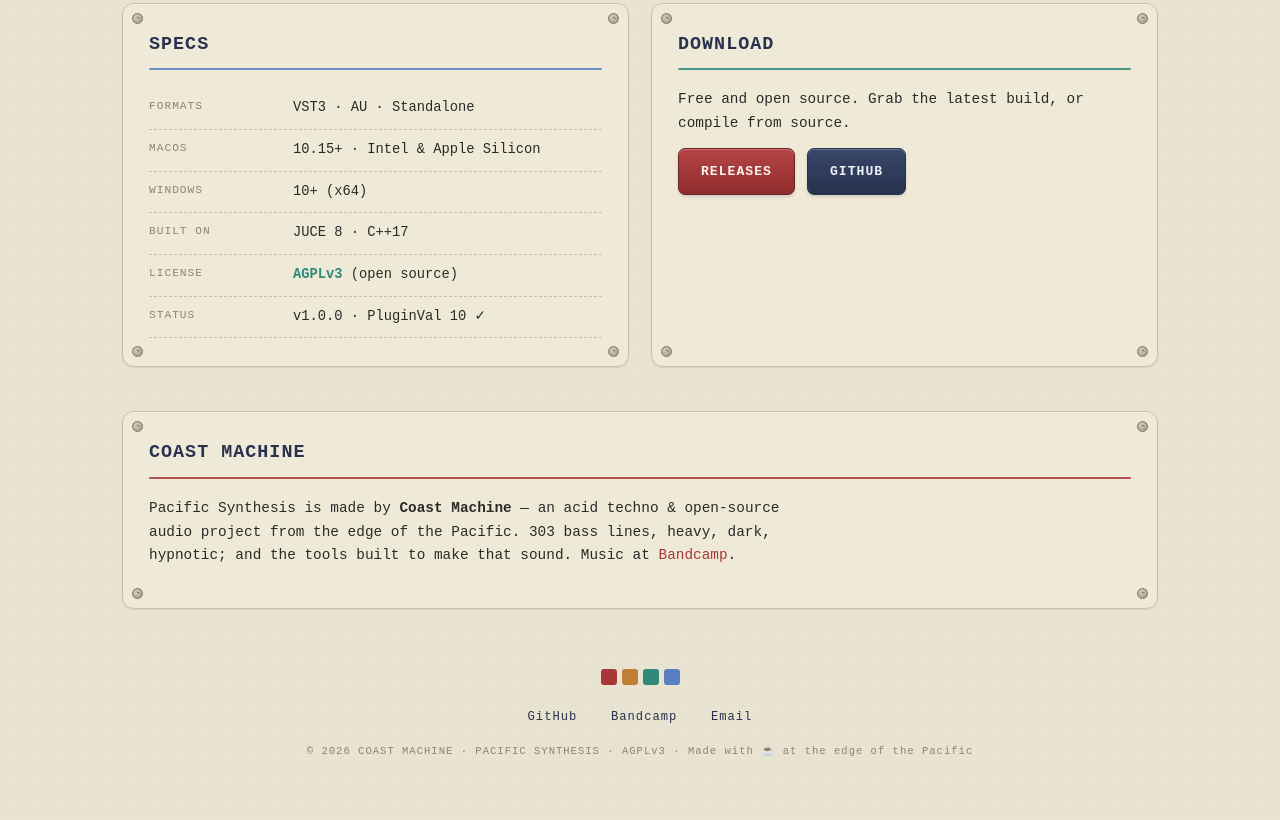
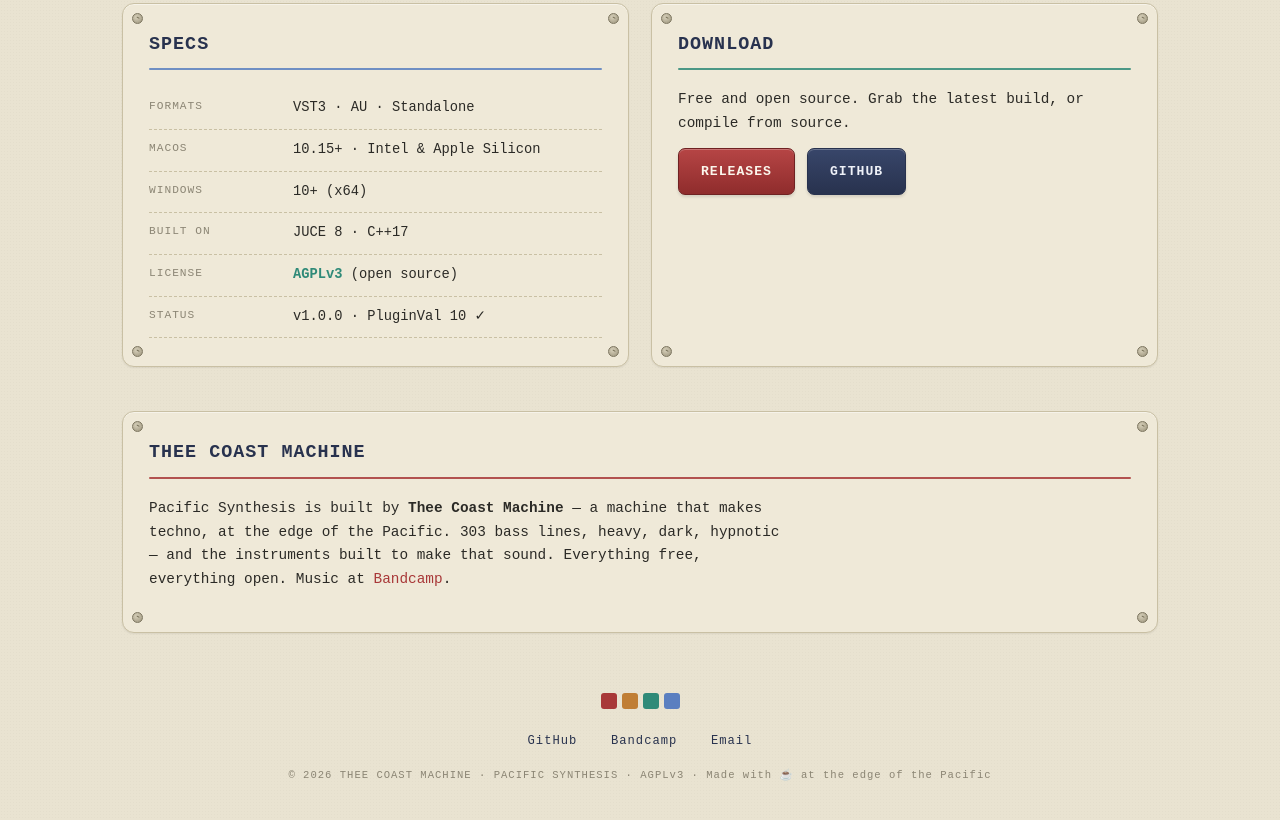
Before and after one commit to theclash006-design/theclash006-design.github.io, a plain HTML site: page index.html in a window 1280 px wide. Shown: the part 1638-2458 px from the top of the page. Drawn offline with Linux system fonts and the light colour scheme.

Commit message:
About: a machine that makes techno

```diff
--- a/index.html
+++ b/index.html
@@ -3,9 +3,9 @@
 <head>
 <meta charset="UTF-8">
 <meta name="viewport" content="width=device-width, initial-scale=1.0">
-<title>Pacific Synthesis — Coast Machine</title>
-<meta name="description" content="Pacific Synthesis — a free lo-fi drum & bass synthesizer with a built-in 16-step sequencer. VST3 / AU, macOS & Windows. By Coast Machine.">
-<meta property="og:title" content="Pacific Synthesis — Coast Machine">
+<title>Pacific Synthesis — Thee Coast Machine</title>
+<meta name="description" content="Pacific Synthesis — a free lo-fi drum & bass synthesizer with a built-in 16-step sequencer. VST3 / AU, macOS & Windows. By Thee Coast Machine.">
+<meta property="og:title" content="Pacific Synthesis — Thee Coast Machine">
 <meta property="og:description" content="Free lo-fi drum & bass synthesizer with a built-in 16-step sequencer.">
 <meta property="og:image" content="img/plugin.png">
 <style>
@@ -122,7 +122,7 @@
 <div class="wrap">
 
   <section class="hero">
-    <span class="kick"><span class="en">Free VST3 / AU Instrument · Coast Machine</span><span class="jp">無料 VST3 / AU 音源 · Coast Machine</span></span>
+    <span class="kick"><span class="en">Free VST3 / AU Instrument · Thee Coast Machine</span><span class="jp">無料 VST3 / AU 音源 · Thee Coast Machine</span></span>
     <h1>Pacific Synthesis</h1>
     <p class="tag">
       <span class="en">A lo-fi drum &amp; bass synthesizer with a built-in 16-step sequencer.</span>
@@ -193,14 +193,15 @@
 
   <section id="maker" class="panel">
     <span class="screw s1"></span><span class="screw s2"></span><span class="screw s3"></span><span class="screw s4"></span>
-    <h2>Coast Machine</h2><div class="rule"></div>
+    <h2>Thee Coast Machine</h2><div class="rule"></div>
     <p class="lead">
-      <span class="en">Pacific Synthesis is made by <b>Coast Machine</b> — an acid techno &amp; open-source audio project
-        from the edge of the Pacific. 303 bass lines, heavy, dark, hypnotic; and the tools built to make that sound.
+      <span class="en">Pacific Synthesis is built by <b>Thee Coast Machine</b> — a machine that makes techno,
+        at the edge of the Pacific. 303 bass lines, heavy, dark, hypnotic — and the instruments
+        built to make that sound. Everything free, everything open.
         Music at <a href="https://theecoastmachine.bandcamp.com/">Bandcamp</a>.</span>
-      <span class="jp"><b>Coast Machine</b> は太平洋のはじっこから Acid Techno とオープンソースの音楽ツールを作るソロプロジェクト。
-        303 ベースを軸に、重く、暗く、催眠的に。そしてその音を作るための道具も自作。
-        音源は <a href="https://theecoastmachine.bandcamp.com/">Bandcamp</a> にて。</span>
+      <span class="jp"><b>Thee Coast Machine</b> は、太平洋のはじっこでテクノを作る機械。
+        303 ベースを軸に、重く、暗く、催眠的に。そしてその音を鳴らすための楽器も自作している。
+        すべて無料・オープン。音源は <a href="https://theecoastmachine.bandcamp.com/">Bandcamp</a> にて。</span>
     </p>
   </section>
 
@@ -216,7 +217,7 @@
     <a href="https://theecoastmachine.bandcamp.com/">Bandcamp</a>
     <a href="mailto:sadmoon1978@gmail.com">Email</a>
   </div>
-  <p class="fine">© 2026 COAST MACHINE · PACIFIC SYNTHESIS · AGPLv3 · Made with ☕ at the edge of the Pacific</p>
+  <p class="fine">© 2026 THEE COAST MACHINE · PACIFIC SYNTHESIS · AGPLv3 · Made with ☕ at the edge of the Pacific</p>
 </div></footer>
 
 <script>
```
